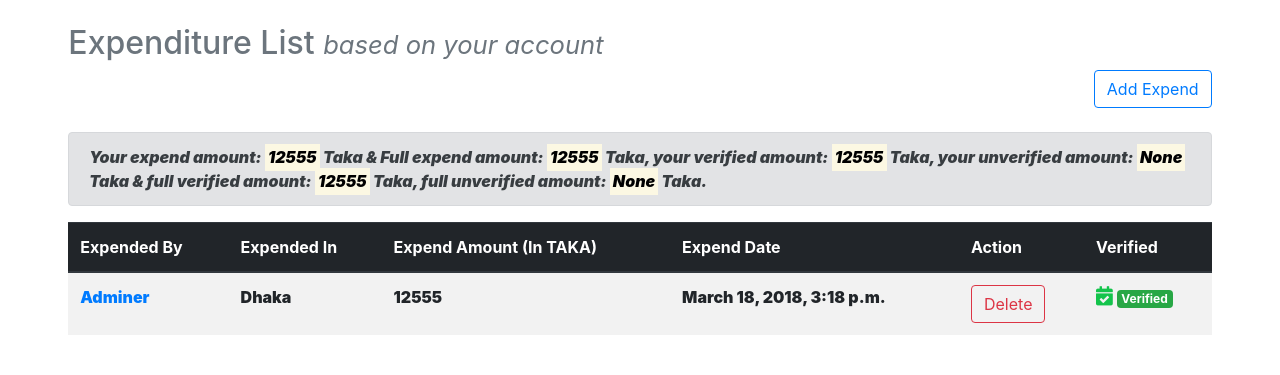
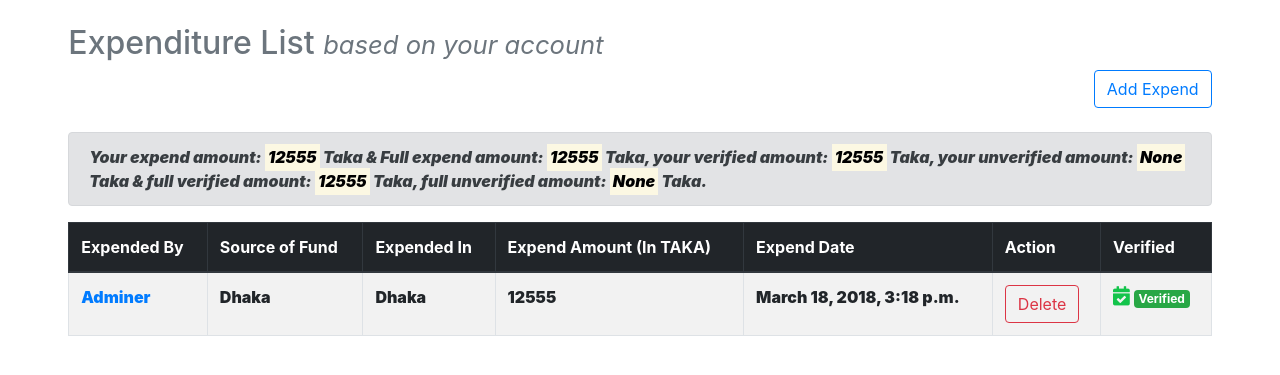
Before and after one commit to dev-fahim/marvelous, a Django app: page /accounts/expenditure/ in a window 1280 px wide. Shown: the part 56-431 px from the top of the page. Run offline with Django 3.2, Linux system fonts and the light colour scheme; a user stored in the database is signed in; data comes from the database, SQL or seed files in the repository; some libraries are stand-ins or nearby versions.

Commit message:
changed some style

```diff
--- a/account/templates/expend/expend_list.html
+++ b/account/templates/expend/expend_list.html
@@ -24,11 +24,12 @@
                         your unverified amount: <mark>{{ sum_user_expend_amount_unverified }}</mark> Taka.</b></i>
                 {% endif %}
             </div>
-            <table class="table table-striped table-hover">
+            <table class="table table-striped table-hover table-responsive-xl table-responsive-lg table-responsive-md table-responsive-sm table-bordered">
                 {% if request.user.is_authenticated and request.user.is_superuser %}
                 <thead class="thead-dark">
                     <tr>
                         <th>Expended By</th>
+                        <th>Source of Fund</th>
                         <th>Expended In</th>
                         <th>Expend Amount (In TAKA)</th>
                         <th>Expend Date</th>
@@ -51,6 +52,7 @@
                 {% for expend in expend_list %}
                     <tr>
                         <td><a href="{{ expend.get_absolute_url }}">{{ expend.by_user|title }}</a></td>
+                        <td>{{ expend.source_fund|title }}</td>
                         <td>{{ expend.expend_in|title }}</td>
                         <td>{{ expend.expend_amount }}</td>
                         <td>{{ expend.added_date }}</td>
@@ -63,6 +65,7 @@
                 {% for expend in expend_list_user %}
                     <tr>
                         <td><a href="{{ expend.get_absolute_url }}">{{ expend.by_user|title }}</a></td>
+                        <td>{{ expend.source_fund|title }}</td>
                         <td>{{ expend.expend_in|title }}</td>
                         <td>{{ expend.expend_amount }}</td>
                         <td>{{ expend.added_date }}</td>
```
